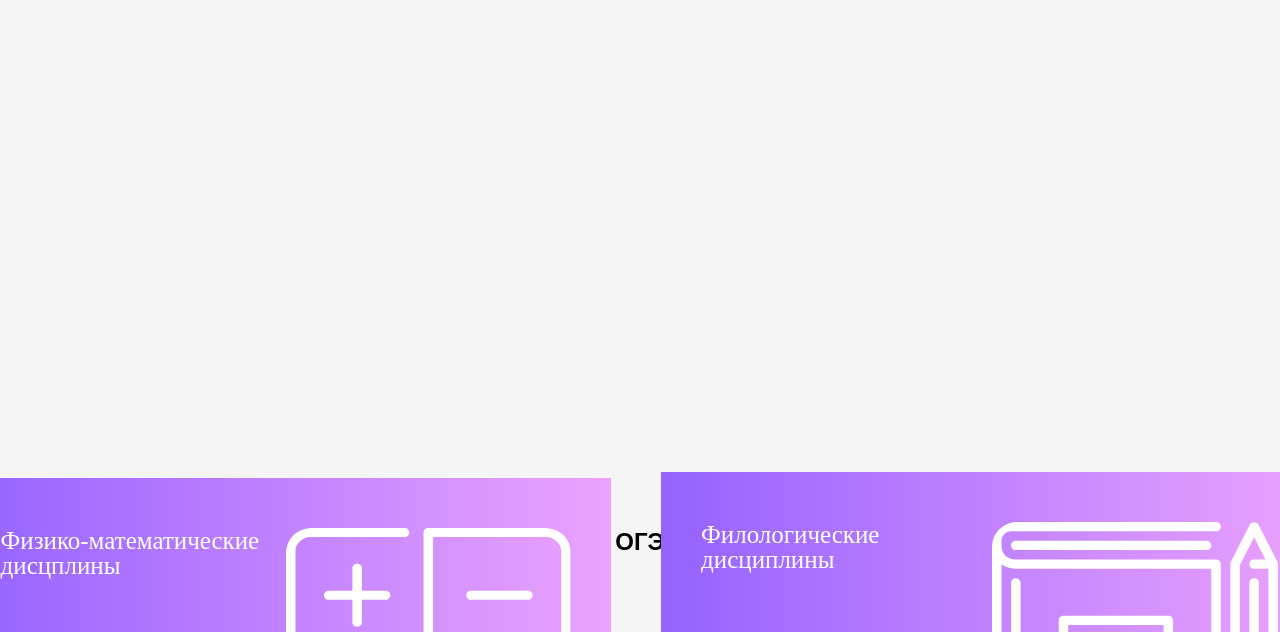
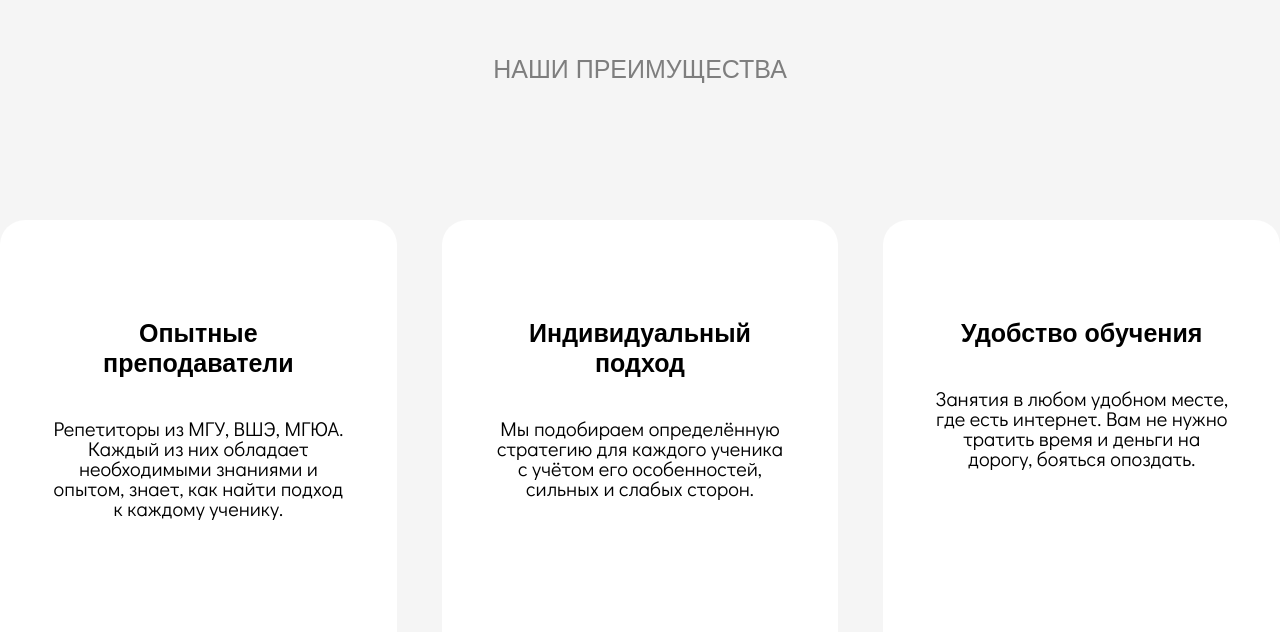
Before and after one commit to ShibouDev/school-project-with-katya, a React (Create React App) app: page / in a window 1280 px wide. Shown: the part 2008-2640 px from the top of the page. Built offline with nearby package versions, Linux system fonts and the light colour scheme; a web font is replaced by a local one.

Commit message:
add styles

```diff
--- /dev/null
+++ b/src/components/Adv.jsx
@@ -0,0 +1,19 @@
+import { AdvItemData } from "../data/AdvItemData"
+import styles from "../styles/Adv.module.css"
+import AdvItem from "./AdvItem"
+
+const Adv = () => {
+    return (
+        <section className={styles.adv}>
+            <div className={styles.container}>
+                    <h2 className={styles.title}>НАШИ ПРЕИМУЩЕСТВА</h2>
+                    <div className={styles.advItemContainer}>
+                        {AdvItemData.map((el, index) => (
+                            <AdvItem img={el.img} title={el.title} description={el.description} link={el.link}/>
+                        ))}
+                    </div>
+            </div>
+        </section>
+    )
+}
+export default Adv
--- /dev/null
+++ b/src/components/AdvItem.jsx
@@ -0,0 +1,15 @@
+import styles from "../styles/AdvItem.module.css"
+
+const AdvItem = ({ img, title, description, link }) => {
+    return (
+        <div className={styles.advItem}>
+            <div className={styles.info}>
+                <img src={img} alt="" />
+                <p className={styles.title}>{title}</p>
+                <p className={styles.description}>{description}</p>
+            </div>
+            <a href={link} className={styles.link}>Узнать</a>
+        </div>
+    )
+}
+export default AdvItem
--- /dev/null
+++ b/src/data/AdvItemData.js
@@ -0,0 +1,23 @@
+export const AdvItemData = [
+    {
+        img: "",
+        title: "Опытные преподаватели",
+        description: "Репетиторы из МГУ, ВШЭ, МГЮА. Каждый из них обладает необходимыми знаниями и опытом, знает, как найти подход к каждому ученику.",
+        link: ""
+
+    },
+    {
+        img: "",
+        title: "Индивидуальный подход",
+        description: "Мы подобираем определённую стратегию для каждого ученика с учётом его особенностей, сильных и слабых сторон.",
+        link: ""
+
+    },
+    {
+        img: "",
+        title: "Удобство обучения",
+        description: "Занятия в любом удобном месте, где есть интернет. Вам не нужно тратить время и деньги на дорогу, бояться опоздать.",
+        link: ""
+
+    }
+]
--- a/src/pages/index.js
+++ b/src/pages/index.js
@@ -3,6 +3,8 @@ import MainLayout from "../components/MainLayout";
 import About from "../components/About";
 import Oge from "../components/Oge";
 import FAQ from "../components/FAQ";
+import Adv from "../components/Adv"
+
 
 const MainPage = () => {
   return (
@@ -10,6 +12,7 @@ const MainPage = () => {
       <MainLayout>
         <Headline/>
         <About/>
+        <Adv/>
         <Oge/>
         {/* <EGE/> */}
         <FAQ/>
--- a/src/styles/About.module.css
+++ b/src/styles/About.module.css
@@ -28,5 +28,5 @@
   grid-template-columns: 1fr 1fr 1fr 1fr;
   grid-gap: 45px;
   align-items: center;
-  padding-bottom: 1000px;
+  padding-bottom: 430px;
 }
--- /dev/null
+++ b/src/styles/Adv.module.css
@@ -0,0 +1,33 @@
+.adv {
+    background-color: #F5F5F5;
+    display: flex;
+    flex-direction: column;
+    text-align: center;
+    align-items: center;
+  }
+
+.container {
+    max-width: 1370px;
+    margin: 0 auto;
+    padding: 0;
+    justify-content: center;
+}
+
+.title {
+    display: flex;
+    justify-content: center;
+    font-weight: 300;
+    font-size: 25px;
+    line-height: 30px;
+    color: #11111185;
+    text-align: center;
+    padding-top: 95px;
+    padding-bottom: 115px;
+}
+
+.advItemContainer {
+    display: grid;
+    grid-template-columns: 1fr 1fr 1fr;
+    grid-gap: 45px;
+    align-items: center;
+  }
--- /dev/null
+++ b/src/styles/AdvItem.module.css
@@ -0,0 +1,32 @@
+.advItem {
+    display: flex;
+    height: 525px;
+    background-color: #FFFFFF;
+    border-radius: 25px;
+    flex-direction: column;
+    justify-content: space-between;
+    align-items: flex-start;
+    padding: 30px 50px 30px 50px;
+}
+
+.title {
+    padding-top: 50px;
+    font-weight: 700;
+    font-size: 25px;
+    line-height: 30px;
+}
+
+.description {
+    padding-top: 40px;
+    font-family: Didact Gothic;
+    font-style: Regular;
+    font-size: 20px;
+    line-height: 20px;
+}
+
+.link {
+    color: #B682FE;
+    font-family: Didact Gothic;
+    font-size: 20px;
+    line-height: 20px;
+}
```
